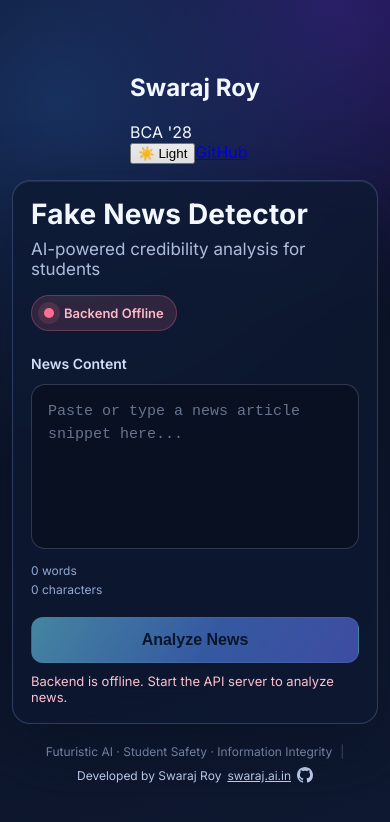
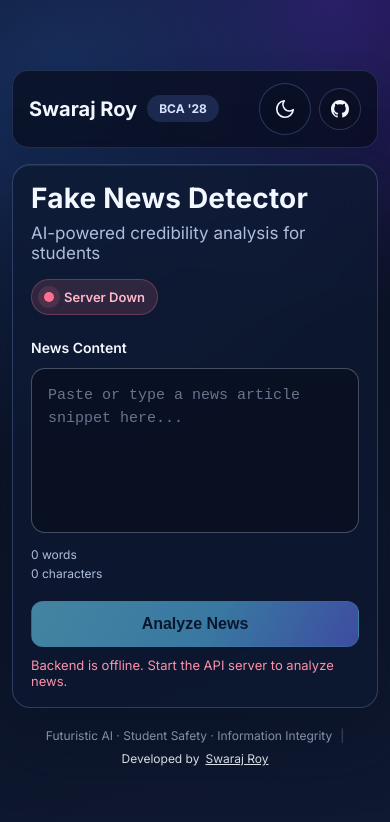
Before and after one commit to Swarajroy2006/Fake-News-Detection, a React (Create React App) app: page / in a window 390 px wide. Shown: the top 822 px of the page. Built offline with nearby package versions, Linux system fonts and the light colour scheme; no server answers.

Commit message:
feat: Enhance theme toggle functionality and update UI elements in App component

```diff
--- a/src/App.css
+++ b/src/App.css
@@ -5,15 +5,39 @@
 :root {
   --bg-main: #090f1f;
   --bg-secondary: #0f1931;
+  --bg-grad-1: #18305f;
+  --bg-grad-2: #2d1b6a;
   --panel: rgba(13, 25, 49, 0.78);
   --panel-border: rgba(138, 175, 255, 0.25);
   --text-primary: #f3f7ff;
   --text-secondary: #aebddb;
+  --top-header-bg: rgba(7, 13, 29, 0.75);
+  --top-header-border: rgba(138, 175, 255, 0.18);
+  --chip-bg: rgba(110, 142, 255, 0.18);
+  --chip-text: #d8e5ff;
   --accent: #5ec8ff;
   --accent-strong: #3f8cff;
   --accent-soft: rgba(94, 200, 255, 0.2);
   --success: #3be6a7;
   --danger: #ff6f8f;
+}
+
+[data-theme="light"] {
+  --bg-main: #edf3ff;
+  --bg-secondary: #dfe9ff;
+  --bg-grad-1: #d8e7ff;
+  --bg-grad-2: #c6dcff;
+  --panel: rgba(255, 255, 255, 0.88);
+  --panel-border: rgba(90, 122, 188, 0.22);
+  --text-primary: #1c2d49;
+  --text-secondary: #47608f;
+  --top-header-bg: rgba(255, 255, 255, 0.85);
+  --top-header-border: rgba(90, 122, 188, 0.2);
+  --chip-bg: rgba(63, 140, 255, 0.12);
+  --chip-text: #3a5f9f;
+  --accent: #3f8cff;
+  --accent-strong: #326cd1;
+  --accent-soft: rgba(63, 140, 255, 0.16);
 }
 
 body {
@@ -22,8 +46,8 @@ body {
   font-family: "Inter", "Segoe UI", sans-serif;
   color: var(--text-primary);
   background:
-    radial-gradient(circle at 15% 12%, #18305f 0%, transparent 45%),
-    radial-gradient(circle at 85% 0%, #2d1b6a 0%, transparent 35%),
+    radial-gradient(circle at 15% 12%, var(--bg-grad-1) 0%, transparent 45%),
+    radial-gradient(circle at 85% 0%, var(--bg-grad-2) 0%, transparent 35%),
     linear-gradient(160deg, var(--bg-main), var(--bg-secondary));
 }
 
@@ -35,6 +59,99 @@ body {
   justify-content: center;
   padding: 32px 18px 20px;
   gap: 16px;
+}
+
+.top-header {
+  width: 100%;
+  max-width: 760px;
+  display: flex;
+  align-items: center;
+  justify-content: space-between;
+  gap: 12px;
+  padding: 12px 16px;
+  border-radius: 16px;
+  border: 1px solid var(--top-header-border);
+  background: var(--top-header-bg);
+  box-shadow: 0 10px 30px rgba(8, 16, 34, 0.24);
+}
+
+.profile-chip-wrap {
+  display: flex;
+  align-items: center;
+  gap: 10px;
+}
+
+.profile-name {
+  margin: 0;
+  font-size: 22px;
+  font-weight: 700;
+  color: var(--text-primary);
+}
+
+.profile-badge {
+  padding: 7px 14px;
+  border-radius: 999px;
+  font-size: 13px;
+  font-weight: 700;
+  color: var(--chip-text);
+  background: var(--chip-bg);
+}
+
+.header-actions {
+  display: flex;
+  align-items: center;
+  gap: 8px;
+}
+
+.theme-toggle {
+  border: 1px solid var(--panel-border);
+  width: 58px;
+  height: 58px;
+  padding: 0;
+  display: inline-flex;
+  align-items: center;
+  justify-content: center;
+  background: color-mix(in srgb, var(--bg-main) 55%, transparent);
+  color: var(--text-primary);
+  border-radius: 999px;
+  cursor: pointer;
+  transition: background 0.2s ease, border-color 0.2s ease, transform 0.2s ease;
+}
+
+.theme-toggle:hover {
+  background: var(--accent-soft);
+  border-color: color-mix(in srgb, var(--accent) 45%, var(--panel-border));
+  transform: translateY(-1px);
+}
+
+.theme-icon {
+  width: 22px;
+  height: 22px;
+}
+
+.header-github {
+  width: 46px;
+  height: 46px;
+  display: inline-flex;
+  align-items: center;
+  justify-content: center;
+  border-radius: 999px;
+  border: 1px solid var(--panel-border);
+  background: color-mix(in srgb, var(--bg-main) 40%, transparent);
+  color: var(--text-primary);
+  text-decoration: none;
+  transition: background 0.2s ease, color 0.2s ease, transform 0.2s ease;
+}
+
+.header-github:hover {
+  background: var(--accent-soft);
+  color: var(--accent-strong);
+  transform: translateY(-1px);
+}
+
+.github-icon {
+  width: 18px;
+  height: 18px;
 }
 
 .panel {
@@ -118,7 +235,7 @@ h1 {
 .composer label {
   display: block;
   margin-bottom: 12px;
-  color: #d2def6;
+  color: color-mix(in srgb, var(--text-primary) 86%, white 14%);
   font-size: 14px;
   font-weight: 600;
 }
@@ -128,8 +245,8 @@ textarea {
   min-height: 185px;
   padding: 16px;
   border-radius: 14px;
-  background: rgba(8, 15, 30, 0.75);
-  border: 1px solid rgba(174, 189, 219, 0.24);
+  background: color-mix(in srgb, var(--bg-main) 70%, transparent);
+  border: 1px solid color-mix(in srgb, var(--text-secondary) 36%, transparent);
   color: var(--text-primary);
   font-size: 15px;
   line-height: 1.5;
@@ -152,7 +269,7 @@ textarea::placeholder {
   display: flex;
   justify-content: space-between;
   font-size: 12px;
-  color: #93a8d2;
+  color: var(--text-secondary);
 }
 
 .analyze-btn {
@@ -160,11 +277,11 @@ textarea::placeholder {
   margin-top: 20px;
   padding: 13px;
   border-radius: 12px;
-  border: 1px solid rgba(149, 213, 255, 0.25);
+  border: 1px solid color-mix(in srgb, var(--accent) 36%, transparent);
   font-size: 16px;
   font-weight: 600;
-  color: #041528;
-  background: linear-gradient(120deg, #72deff, #588fff 55%, #6778ff);
+  color: #08172c;
+  background: linear-gradient(120deg, #72deff, var(--accent) 55%, #6778ff);
   cursor: pointer;
   transition: transform 0.2s ease, box-shadow 0.2s ease, opacity 0.2s ease;
   box-shadow: 0 10px 24px rgba(63, 140, 255, 0.32);
@@ -183,7 +300,7 @@ textarea::placeholder {
 
 .hint {
   margin: 10px 0 0;
-  color: #ffc0d0;
+  color: color-mix(in srgb, var(--danger) 75%, var(--text-primary));
   font-size: 13px;
 }
 
@@ -192,7 +309,7 @@ textarea::placeholder {
   padding: 16px 18px;
   border-radius: 14px;
   border: 1px solid;
-  background: rgba(11, 21, 38, 0.75);
+  background: color-mix(in srgb, var(--bg-main) 78%, transparent);
 }
 
 .result-label {
@@ -200,7 +317,7 @@ textarea::placeholder {
   font-size: 12px;
   letter-spacing: 0.3px;
   text-transform: uppercase;
-  color: #9cb0d7;
+  color: var(--text-secondary);
 }
 
 .result-card h2 {
@@ -210,7 +327,7 @@ textarea::placeholder {
 
 .confidence {
   margin: 0;
-  color: #d2dff8;
+  color: color-mix(in srgb, var(--text-primary) 88%, white 12%);
 }
 
 .result-card.real {
@@ -234,7 +351,7 @@ textarea::placeholder {
 .footer {
   margin-top: 4px;
   font-size: 13px;
-  color: #95a7ca;
+  color: var(--text-secondary);
   display: flex;
   gap: 8px;
   align-items: center;
@@ -252,13 +369,13 @@ textarea::placeholder {
   display: flex;
   align-items: center;
   gap: 6px;
-  color: #cfe0ff;
+  color: color-mix(in srgb, var(--text-primary) 90%, white 10%);
 }
 
 .github-link {
   display: inline-flex;
   align-items: center;
-  color: #cfe0ff;
+  color: color-mix(in srgb, var(--text-primary) 90%, white 10%);
   transition: color 0.2s ease;
 }
 
@@ -267,6 +384,15 @@ textarea::placeholder {
 }
 
 @media (max-width: 760px) {
+  .top-header {
+    flex-direction: row;
+    align-items: center;
+  }
+
+  .header-actions {
+    margin-left: auto;
+  }
+
   .panel {
     padding: 22px;
   }
@@ -295,6 +421,25 @@ textarea::placeholder {
     padding: 18px;
   }
 
+  .profile-name {
+    font-size: 20px;
+  }
+
+  .profile-badge {
+    font-size: 12px;
+    padding: 6px 12px;
+  }
+
+  .theme-toggle {
+    width: 52px;
+    height: 52px;
+  }
+
+  .header-github {
+    width: 42px;
+    height: 42px;
+  }
+
   textarea {
     min-height: 165px;
   }
--- a/src/App.js
+++ b/src/App.js
@@ -67,17 +67,61 @@ function App() {
             className="theme-toggle"
             onClick={() => setTheme(theme === "dark" ? "light" : "dark")}
             aria-label="Toggle light and dark theme"
+            title="Toggle theme"
           >
-            {theme === "dark" ? "☀️ Light" : "🌙 Dark"}
+            {theme === "dark" ? (
+              <svg
+                className="theme-icon"
+                viewBox="0 0 24 24"
+                fill="none"
+                stroke="currentColor"
+                strokeWidth="1.8"
+                strokeLinecap="round"
+                strokeLinejoin="round"
+                aria-hidden="true"
+              >
+                <path d="M21 12.79A9 9 0 1 1 11.21 3c0 0 0 0 0 0a7 7 0 0 0 9.79 9.79z" />
+              </svg>
+            ) : (
+              <svg
+                className="theme-icon"
+                viewBox="0 0 24 24"
+                fill="none"
+                stroke="currentColor"
+                strokeWidth="1.8"
+                strokeLinecap="round"
+                strokeLinejoin="round"
+                aria-hidden="true"
+              >
+                <circle cx="12" cy="12" r="4" />
+                <path d="M12 2v2" />
+                <path d="M12 20v2" />
+                <path d="m4.93 4.93 1.41 1.41" />
+                <path d="m17.66 17.66 1.41 1.41" />
+                <path d="M2 12h2" />
+                <path d="M20 12h2" />
+                <path d="m6.34 17.66-1.41 1.41" />
+                <path d="m19.07 4.93-1.41 1.41" />
+              </svg>
+            )}
           </button>
 
           <a
-            href="https://github.com/Swarajroy2006"
+            href="https://github.com/Swarajroy2006/Fake-News-Detection"
             target="_blank"
             rel="noopener noreferrer"
             className="header-github"
+            aria-label="Open GitHub profile"
+            title="GitHub"
           >
-            GitHub
+            <svg
+              className="github-icon"
+              viewBox="0 0 16 16"
+              fill="currentColor"
+              aria-hidden="true"
+            >
+              <path d="M8 0C3.58 0 0 3.58 0 8c0 3.54 2.29 6.53 5.47 7.59.4.07.55-.17.55-.38 0-.19-.01-.82-.01-1.49-2.01.37-2.53-.49-2.69-.94-.09-.23-.48-.94-.82-1.13-.28-.15-.68-.52-.01-.53.63-.01 1.08.58 1.23.82.72 1.21 1.87.87 2.33.66.07-.52.28-.87.51-1.07-1.78-.2-3.64-.89-3.64-3.95 0-.87.31-1.59.82-2.15-.08-.2-.36-1.02.08-2.12 0 0 .67-.21 2.2.82.64-.18 1.32-.27 2-.27.68 0 1.36.09 2 .27 1.53-1.04 2.2-.82 2.2-.82.44 1.1.16 1.92.08 2.12.51.56.82 1.27.82 2.15 0 3.07-1.87 3.75-3.65 3.95.29.25.54.73.54 1.48 0 1.07-.01 1.93-.01 2.2 0 .21.15.46.55.38A8.013 8.013 0 0 0 16 8c0-4.42-3.58-8-8-8z" />
+            </svg>
           </a>
         </div>
       </header>
@@ -91,7 +135,7 @@ function App() {
 
           <div className={`status-pill ${backendOnline ? "online" : "offline"}`}>
             <span className="status-dot"></span>
-            <span>{backendOnline ? "Backend Online" : "Backend Offline"}</span>
+            <span>{backendOnline ? "Server Online" : "Server Down"}</span>
           </div>
         </div>
 
@@ -135,7 +179,7 @@ function App() {
         <span className="divider">|</span>
 
         <span className="credit">
-          Developed by Swaraj Roy
+          Developed by
           <a
             href="https://swaraj.ai.in"
             target="_blank"
@@ -143,24 +187,7 @@ function App() {
             className="github-link"
             title="Website"
           >
-            swaraj.ai.in
-          </a>
-          <a
-            href="https://github.com/Swarajroy2006"
-            target="_blank"
-            rel="noopener noreferrer"
-            className="github-link"
-            title="GitHub Profile"
-          >
-            <svg
-              height="16"
-              width="16"
-              viewBox="0 0 16 16"
-              fill="currentColor"
-              aria-hidden="true"
-            >
-              <path d="M8 0C3.58 0 0 3.58 0 8c0 3.54 2.29 6.53 5.47 7.59.4.07.55-.17.55-.38 0-.19-.01-.82-.01-1.49-2.01.37-2.53-.49-2.69-.94-.09-.23-.48-.94-.82-1.13-.28-.15-.68-.52-.01-.53.63-.01 1.08.58 1.23.82.72 1.21 1.87.87 2.33.66.07-.52.28-.87.51-1.07-1.78-.2-3.64-.89-3.64-3.95 0-.87.31-1.59.82-2.15-.08-.2-.36-1.02.08-2.12 0 0 .67-.21 2.2.82.64-.18 1.32-.27 2-.27.68 0 1.36.09 2 .27 1.53-1.04 2.2-.82 2.2-.82.44 1.1.16 1.92.08 2.12.51.56.82 1.27.82 2.15 0 3.07-1.87 3.75-3.65 3.95.29.25.54.73.54 1.48 0 1.07-.01 1.93-.01 2.2 0 .21.15.46.55.38A8.013 8.013 0 0 0 16 8c0-4.42-3.58-8-8-8z" />
-            </svg>
+            Swaraj Roy
           </a>
         </span>
       </footer>
```
